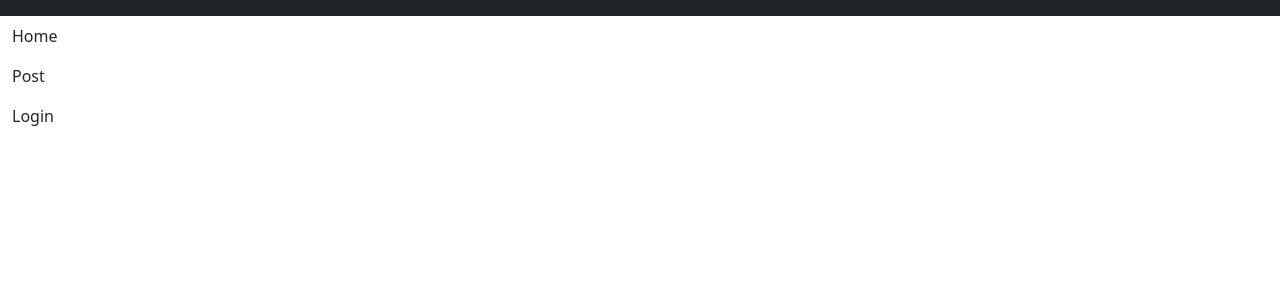
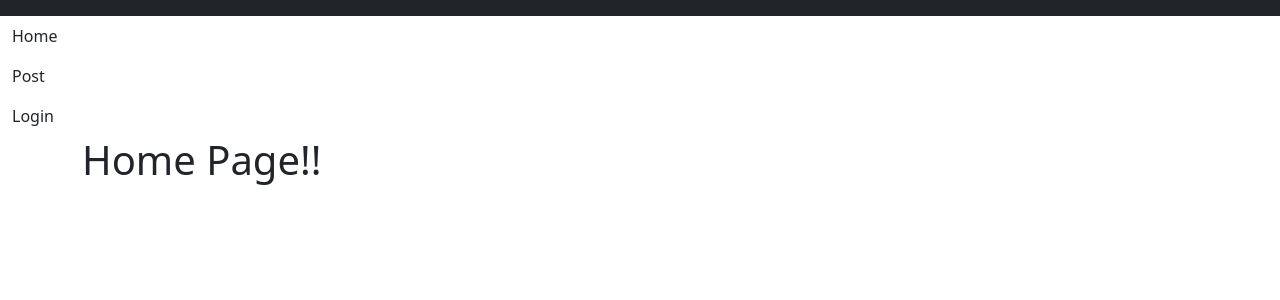
Before and after one commit to osvafernandez/djangoBlog, a Django app: template main/templates/main/home.html in a window 1280 px wide. Shown: the top 300 px of the page. Run offline with Django 4.2, Linux system fonts and the light colour scheme; the template is opened without the code that fills it, so the values that code supplies are empty.

Commit message:
setup update

```diff
--- a/main/templates/main/home.html
+++ b/main/templates/main/home.html
@@ -1 +1,11 @@
 {% extends 'main/base.html' %}
+
+
+{% block title %}
+Home Page
+{% endblock title %}
+
+
+{% block content %}
+<h1>Home Page!!</h1>
+{% endblock content %}
--- a/main/views.py
+++ b/main/views.py
@@ -2,4 +2,4 @@ from django.shortcuts import render
 
 
 def home(request):
-    return render(request)
+    return render(request, "main/home.html")
--- a/website/settings.py
+++ b/website/settings.py
@@ -106,9 +106,9 @@ AUTH_PASSWORD_VALIDATORS = [
 # Internationalization
 # https://docs.djangoproject.com/en/4.2/topics/i18n/
 
-LANGUAGE_CODE = 'en-us'
+LANGUAGE_CODE = 'es-ES'
 
-TIME_ZONE = 'UTC'
+TIME_ZONE = 'America/Havana'
 
 USE_I18N = True
 
```
